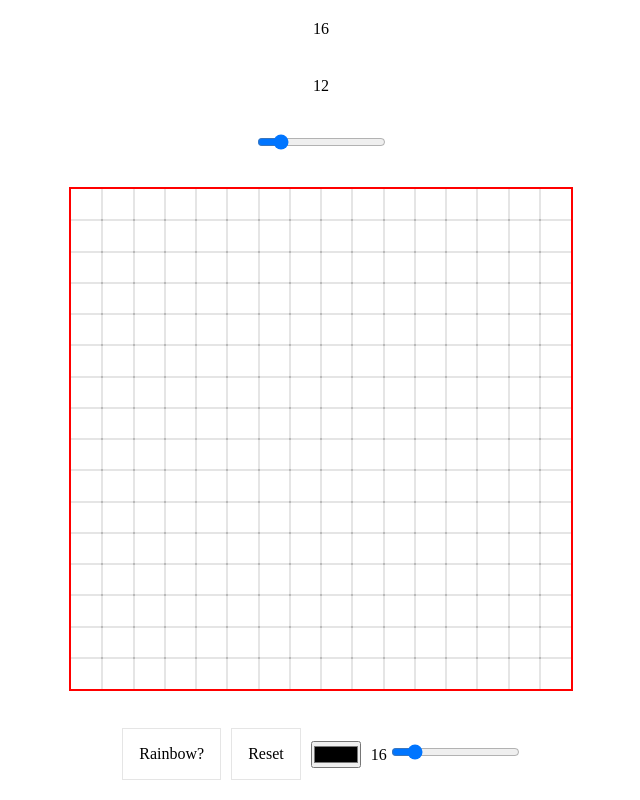
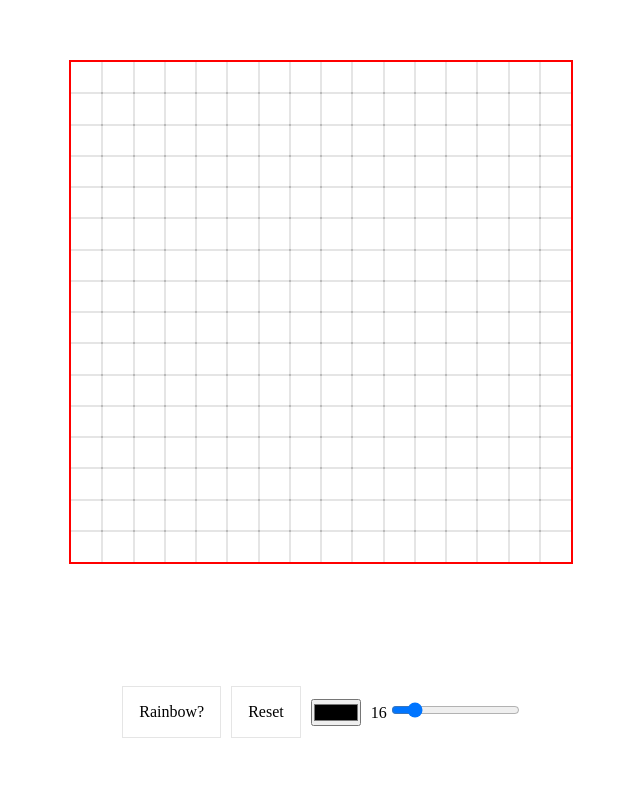
Before and after one commit to renzyq19/top-etchasketch, a plain HTML site: page index.html in a window 1280 px wide. Shown: the whole page, without its empty margins (319-959 px from the left). Drawn offline with Linux system fonts and the light colour scheme.

Commit message:
remove random slider

```diff
--- a/index.html
+++ b/index.html
@@ -3,8 +3,7 @@
   <head>
     <title>Title</title>
     <meta charset="UTF-8" />
- <label for="size">16</label>
- 12         <input type="range" name="size" min="8" max="64" step="8" value="16" />    <script type="module" src="./module.js" defer></script>
+    <script type="module" src="./module.js" defer></script>
     <script type="text/javascript" src="./script.js" defer></script>
     <link rel="stylesheet" href="./style.css" />
   </head>
```
